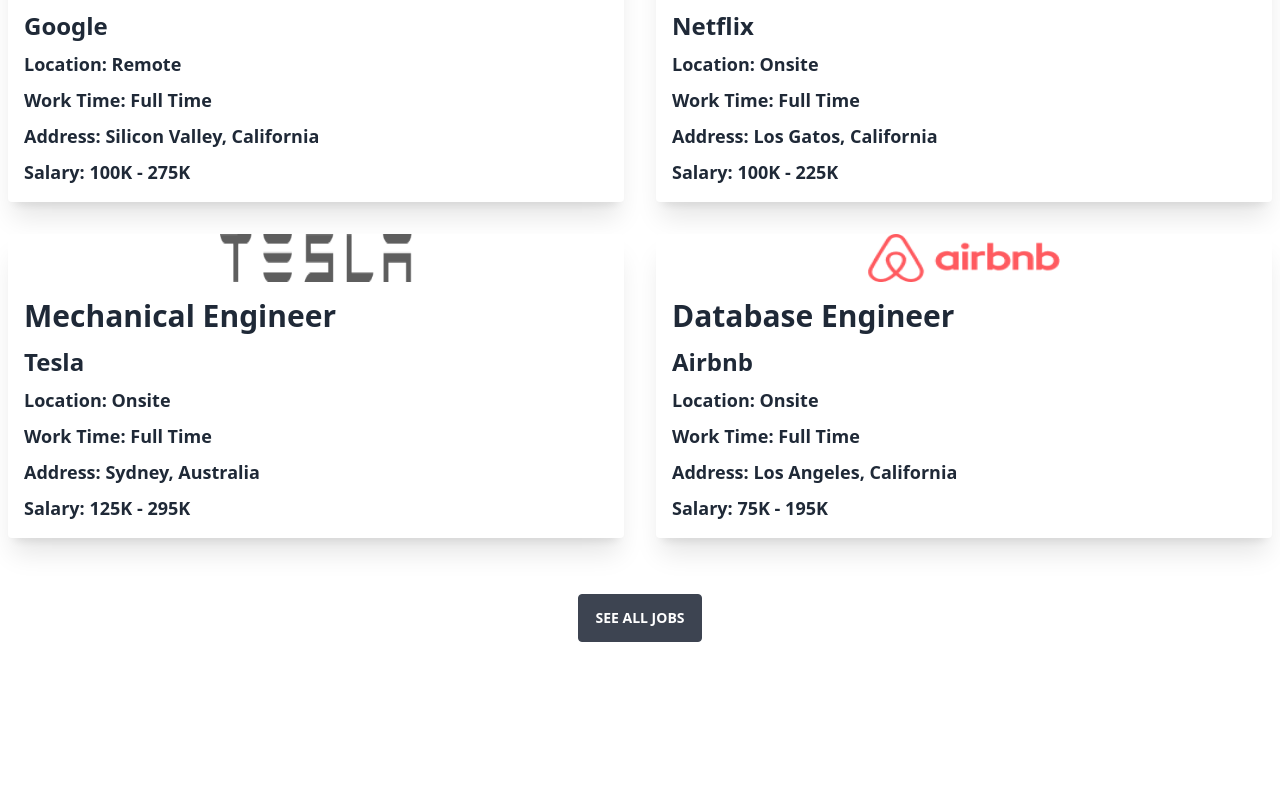
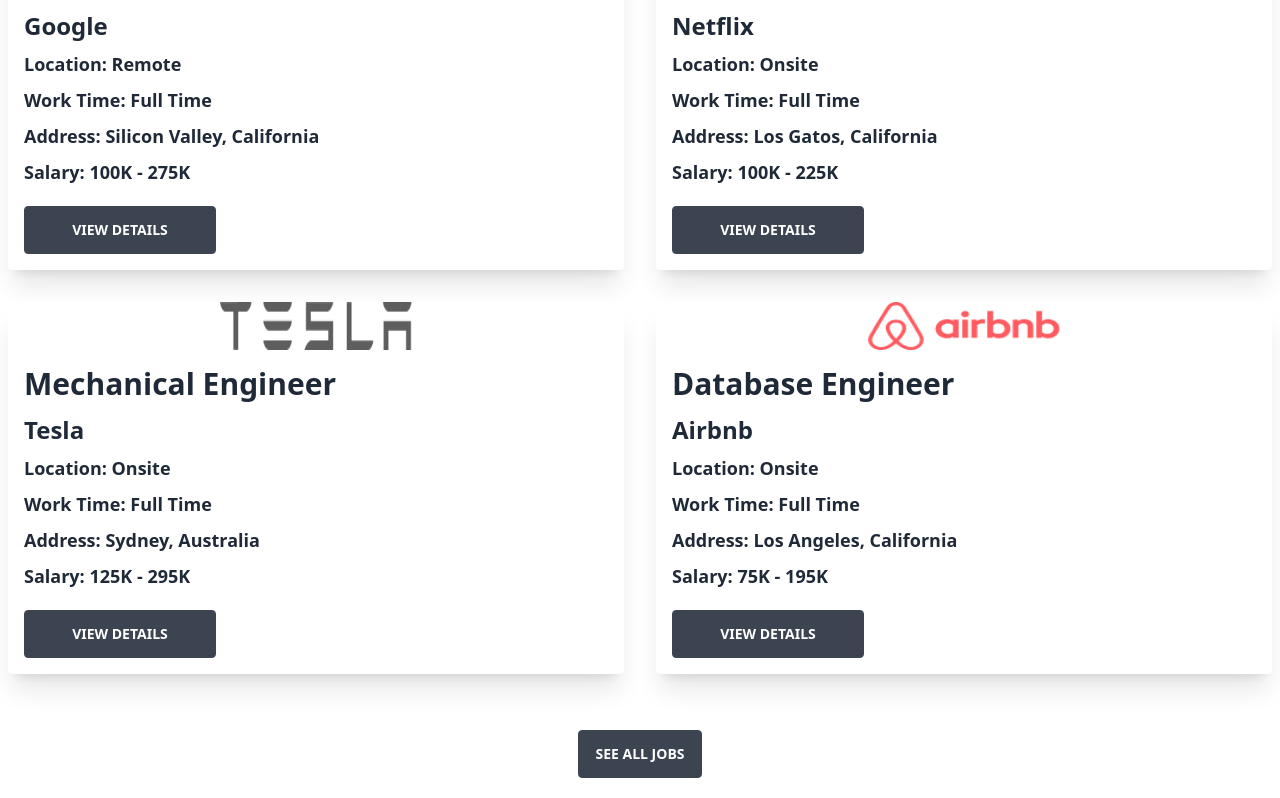
Before and after one commit to sayonUsman/jobs-solution, a React (Vite) app: page / in a window 1280 px wide. Shown: the part 1298-2096 px from the top of the page. Before the commit the page ends 1960 px from the top, so only its background shows below. Built offline with nearby package versions, Linux system fonts and the light colour scheme.

Commit message:
Added view details button at jobsFeatureCard

```diff
--- a/src/components/JobsFeatureCard/JobsFeatureCard.jsx
+++ b/src/components/JobsFeatureCard/JobsFeatureCard.jsx
@@ -25,6 +25,7 @@
         </p>
         <p className="text-lg md:text-lg font-semibold">Address: {address}</p>
         <p className="text-lg md:text-lg font-semibold">Salary: {salary}</p>
+        <button className="btn rounded w-36 md:w-48 mt-3">View Details</button>
       </div>
     </div>
   );
```
